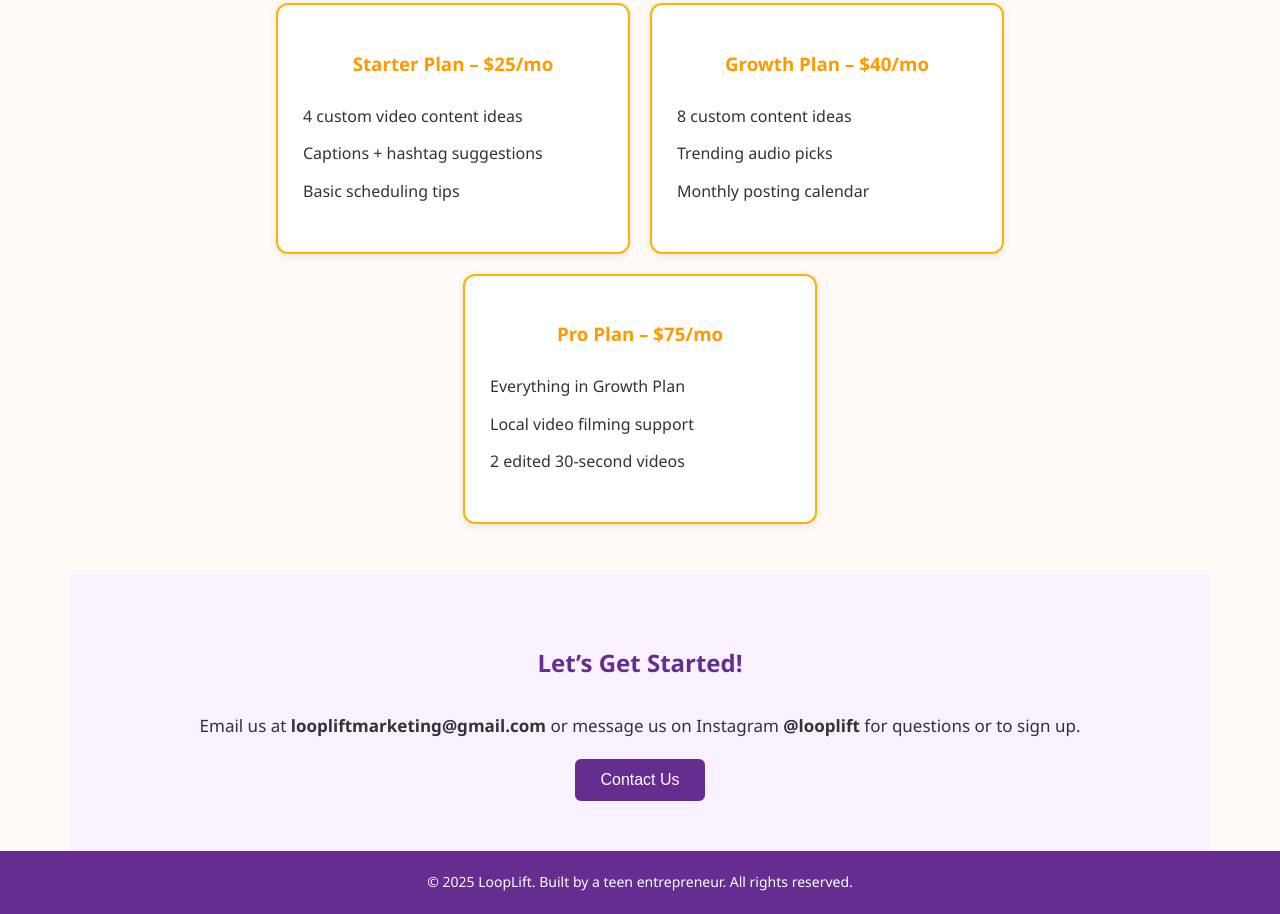
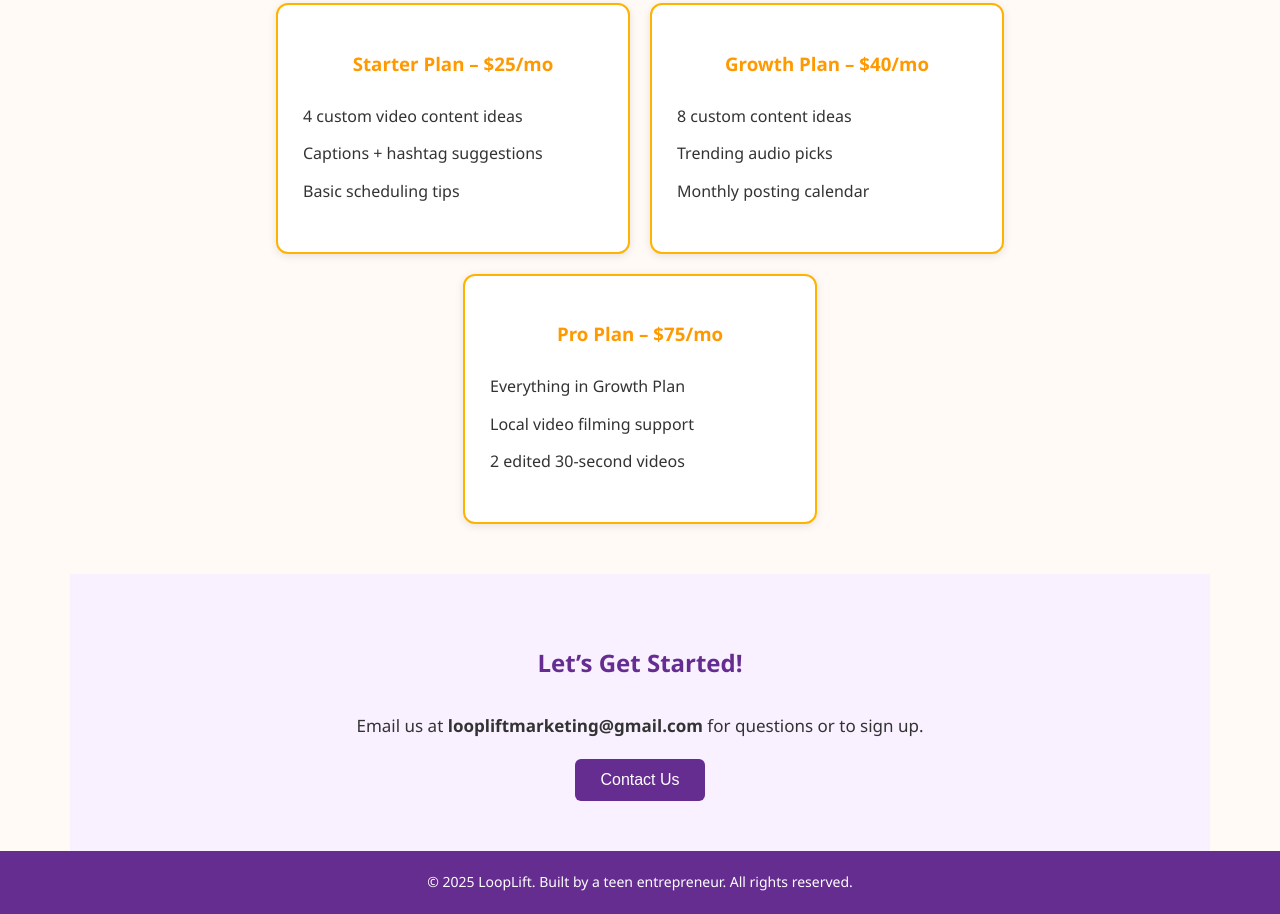
Before and after one commit to LoopLift/LoopLift, a plain HTML site: page index.html in a window 1280 px wide. Shown: the part 1714-2628 px from the top of the page. Drawn offline with Linux system fonts and the light colour scheme.

Commit message:
Update index.html

```diff
--- a/index.html
+++ b/index.html
@@ -220,7 +220,7 @@
 
     <section id="contact" class="contact">
         <h2>Let’s Get Started!</h2>
-        <p>Email us at <strong>loopliftmarketing@gmail.com</strong> or message us on Instagram <strong>@looplift</strong> for questions or to sign up.</p>
+        <p>Email us at <strong>loopliftmarketing@gmail.com</strong> for questions or to sign up.</p>
         <button onclick="window.location.href='mailto:loopliftmarketing@gmail.com'">Contact Us</button>
     </section>
 
```
